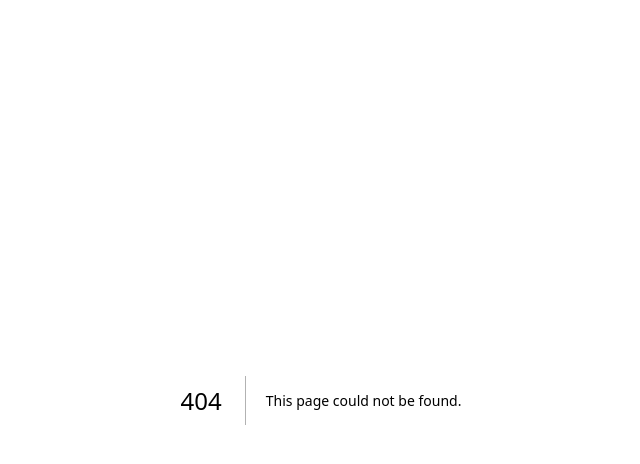
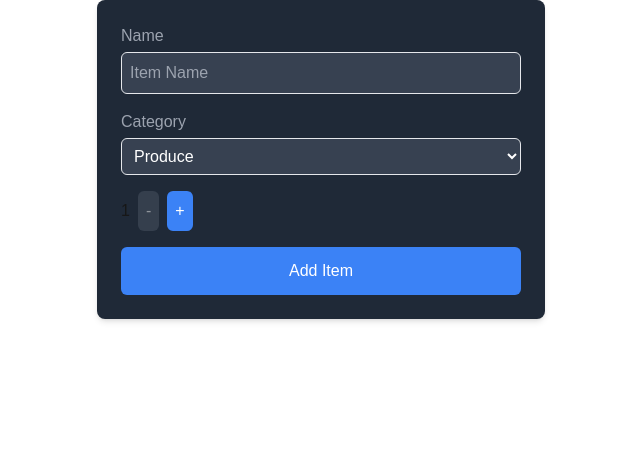
Before and after one commit to manjotsb/cprg306-assignments, a Next.js app: page /week-5 in a window 1280 px wide. Before the commit this address had no page. Shown: the top 464 px of the page, without its empty margins (319-959 px from the left). Built offline with nearby package versions, Linux system fonts and the light colour scheme.

Commit message:
Week-5 assignment

```diff
--- a/app/page.js
+++ b/app/page.js
@@ -7,6 +7,7 @@ export default function Home() {
       <p><Link href={"./week-2"}>Week-2 Assignments</Link></p>
       <p><Link href={"./week-3"}>Week-3 Assignments</Link></p>
       <p><Link href={"./week-4"}>Week-4 Assignments</Link></p>
+      <p><Link href={"./week-5"}>Week-5 Assignments</Link></p>
     </main>
   );
 }
--- /dev/null
+++ b/app/week-5/new-item.js
@@ -0,0 +1,67 @@
+'use client';
+import { useState } from "react";
+
+export default function NewItemForm() {
+    const [name, setName]= useState('');
+    const [category, setCategory]= useState('Produce');
+    const [quantity, setQuantity] = useState(1);
+
+    const Increment= () => {
+        setQuantity((prevQuantity) => (prevQuantity < 20 ? prevQuantity + 1: prevQuantity))
+    }
+
+    const Decrement= () => {
+        setQuantity((prevQuantity) => (prevQuantity > 1 ? prevQuantity - 1: prevQuantity))
+    }
+
+    const handleSubmit= (e) =>{
+        e.preventDefault();
+
+        const item= {name, quantity, category};
+        console.log(item);
+
+        alert("Name: ${name}, Quantity: ${quantity}, Category: ${category}");
+
+        setName('');
+        setCategory('produce');
+        setQuantity(1);
+    }
+
+    return(
+        <form onSubmit={handleSubmit} className="space-y-4 p-6 bg-gray-800 rounded-lg shadow-md max-w-md mx-auto">
+            <div>
+                <label className="block text-gray-400 mb-1">Name</label>
+                <input type="text" value={name} onChange={(e) => setName(e.target.value)} placeholder="Item Name" className="w-full p-2 border rounded-md bg-gray-700 text-white " required/>
+            </div>
+
+            <div>
+                <label className="block text-gray-400 mb-1">Category</label>
+                <select value={category} onChange={(e) => setCategory(e.target.value)}  className="w-full p-2 border rounded-md bg-gray-700 text-white" required>
+                    <option value="produce">Produce</option>
+                    <option value="dairy">Dairy</option>
+                    <option value="bakery">Bakery</option>
+                    <option value="meat">Meat</option>
+                    <option value="frozen foods">Frozen Foods</option>
+                    <option value="canned goods">Canned Goods</option>
+                    <option value="dry goods">Dry Goods</option>
+                    <option value="beverage">Beverage</option>
+                    <option value="snacks">Snacks</option>
+                    <option value="household">household</option>
+                    <option value="other">Other</option>
+                </select>
+            </div>
+
+            <div className="flex items-center space-x-2">
+                <div className="flex items-center space-x-2">
+                    <p >{quantity}</p>
+                    <button onClick={Decrement} disabled={quantity===1} className="bg-gray-600 text-white p-2 rounded-md disabled:opacity-50">-</button>
+                    <button onClick={Increment} disabled={quantity===20} className="bg-blue-500 text-white p-2 rounded-md disabled:opacity-50">+</ button>
+                </div>
+            </div>
+
+            <div>
+                <button type='submit' className="w-full bg-blue-500 text-white p-3 rounded-md hover:bg-blue-600 transition">Add Item</button>
+            </div>
+        </form>
+    )
+}
--- /dev/null
+++ b/app/week-5/page.js
@@ -0,0 +1,7 @@
+'use client';
+import { useState } from "react";
+import NewItemForm from "./new-item";
+
+export default function Page() {
+    return(NewItemForm());
+}
```
Also changed, not shown: app/week-4/new-item.js (line endings or trailing spaces).
